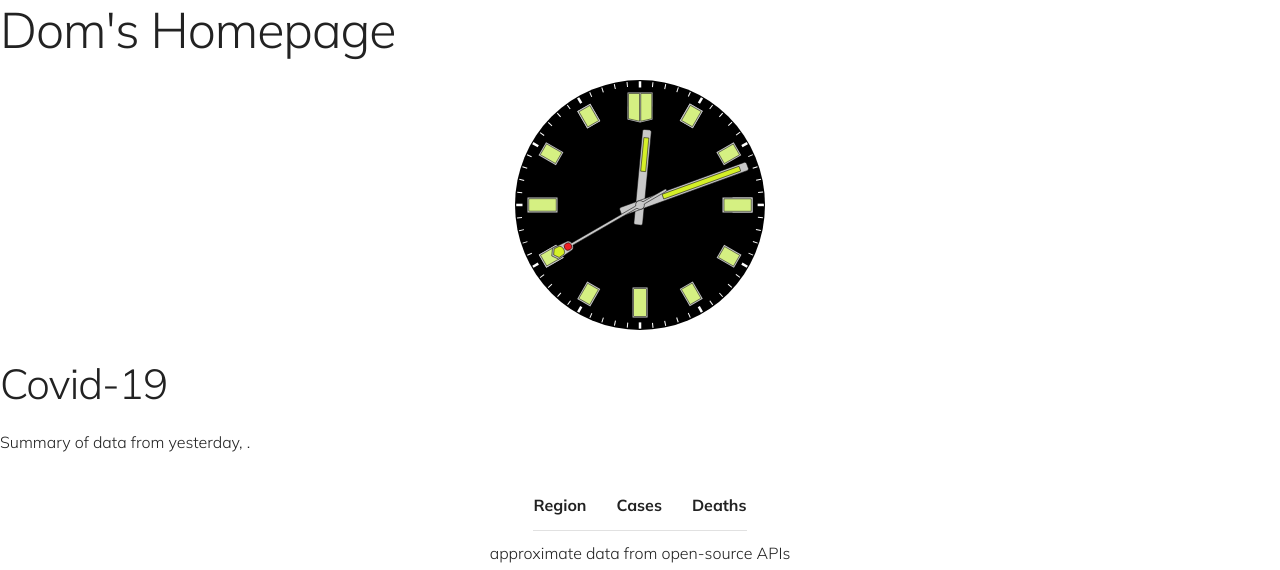
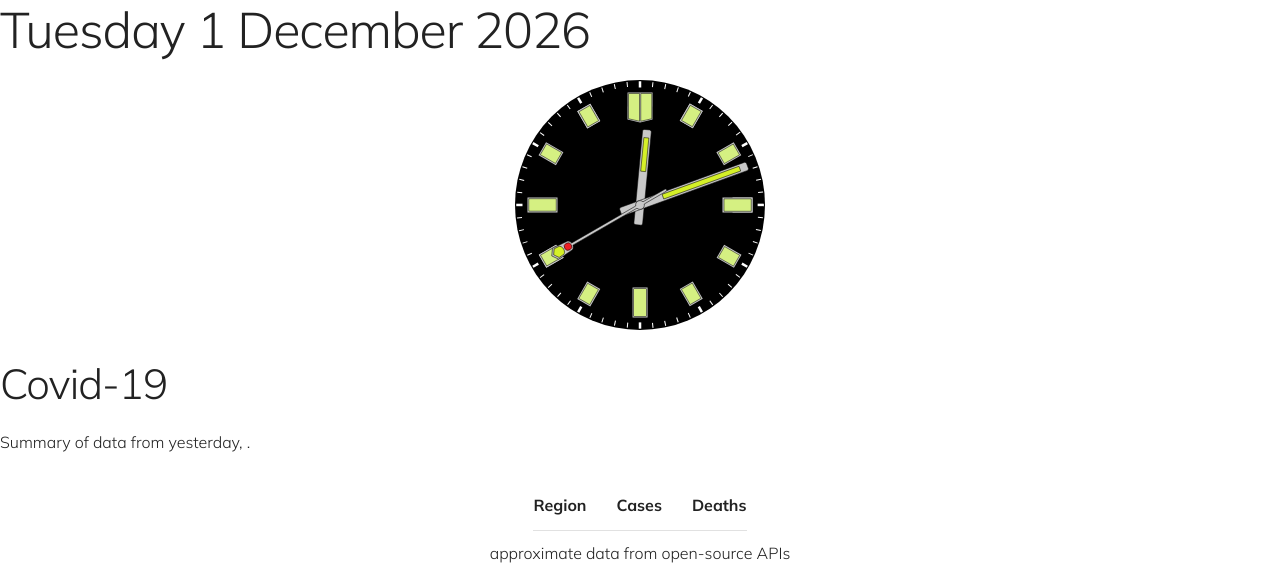
Before and after one commit to domwakeling/web_homepage, an Eleventy site: page src/index.njk in a window 1280 px wide. Shown: the top 570 px of the page. Built offline with nearby package versions, Linux system fonts and the light colour scheme; Eleventy itself is replaced by a stand-in of ours; files that its build step writes are made by us from their sources; no server answers; what dart-sass, js-beautify, twitter would draw is missing.

Commit message:
Change page H1 to today's date

```diff
--- a/src/_includes/layout.njk
+++ b/src/_includes/layout.njk
@@ -23,7 +23,7 @@ title: Dom's Homepage
   <body>
     <div class="outer_container">
       <div class="complete-row">
-          <h1 class="page_title">{{ title }}</h1>
+          <h1 class="page_title">{% todayString %}</h1>
       </div>
     </div>
     {{ content | safe }}
```
Also changed, not shown: .eleventy.js.
